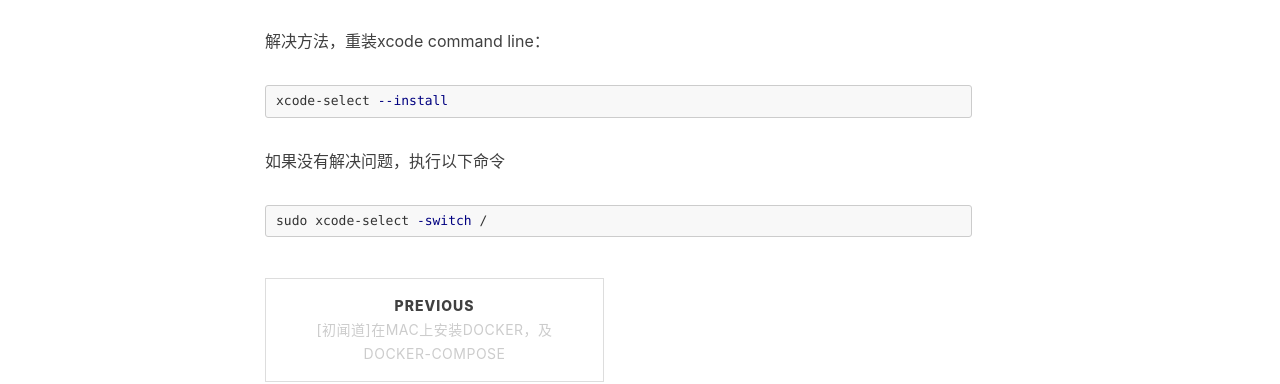
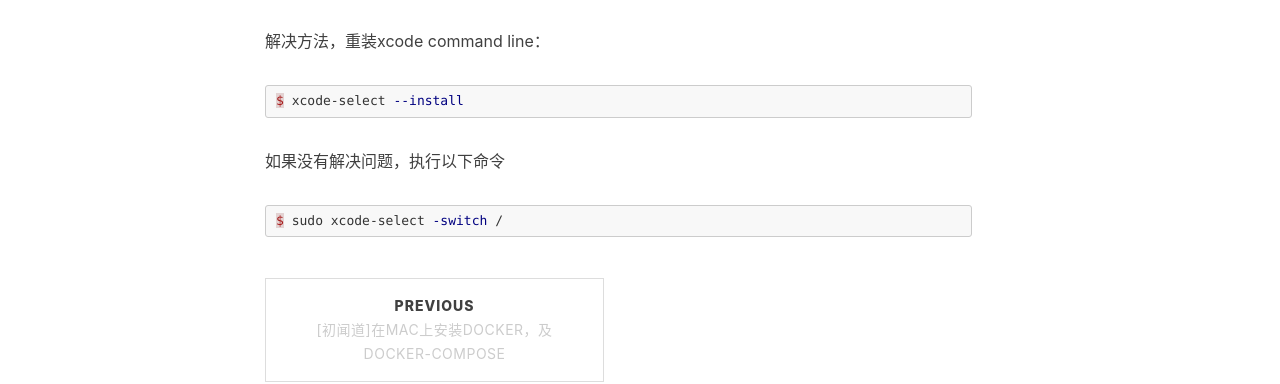
Before and after one commit to oiahoon/oiahoon.github.io, a Jekyll site: the page built from _posts/2018-04-10-missing-xcrun-error-after-maxos-upgraded.md, in a window 1280 px wide. Shown: the part 855-1239 px from the top of the page. Built offline with Jekyll 4.4.1, drawn with Linux system fonts in a browser that asks for light colours; nearby versions of some CDN libraries; comment, search, counter and statistics services are not loaded.

Commit message:
modification

````diff
--- a/_posts/2018-04-10-missing-xcrun-error-after-maxos-upgraded.md
+++ b/_posts/2018-04-10-missing-xcrun-error-after-maxos-upgraded.md
@@ -25,11 +25,11 @@ xcrun: error: invalid active developer path (/Library/Developer/CommandLineTools
 解决方法，重装xcode command line：
 
 ```powershell
-xcode-select --install
+$ xcode-select --install
 ```
 
 如果没有解决问题，执行以下命令
 
 ```powershell
-sudo xcode-select -switch /
+$ sudo xcode-select -switch /
 ```
````
